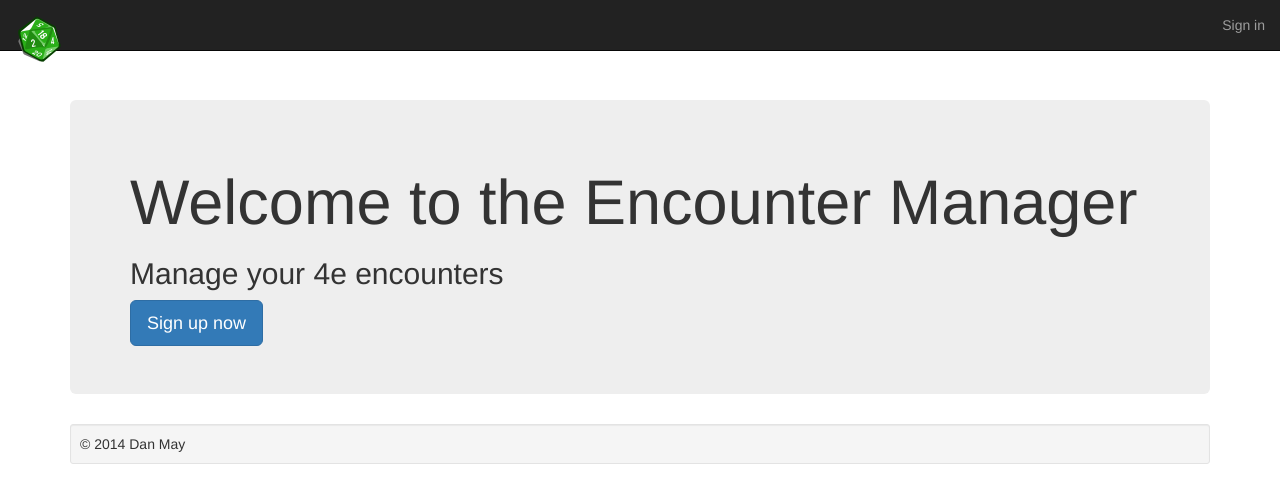
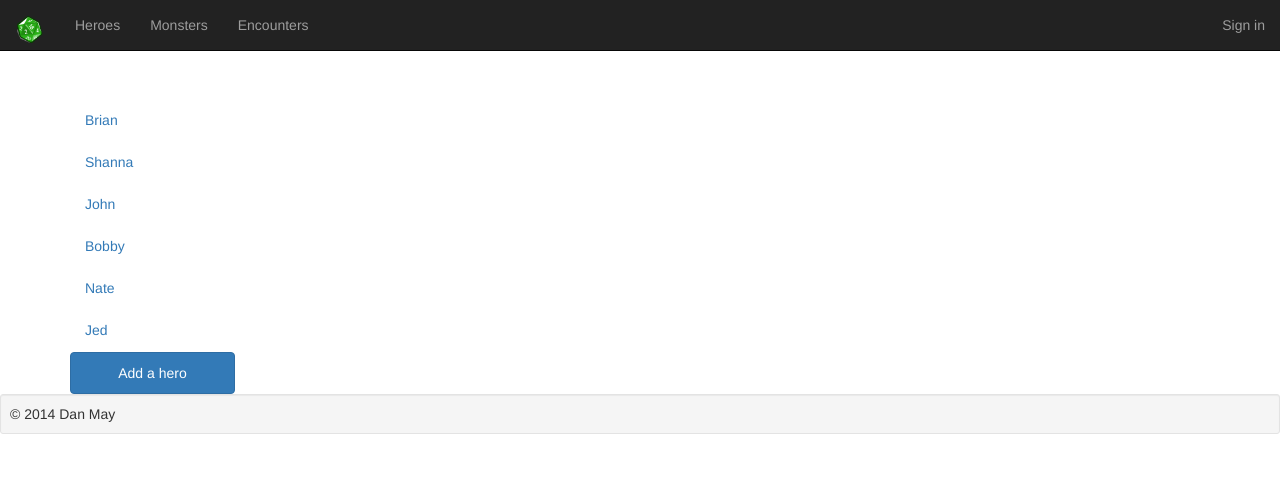
Before and after one commit to DanMayhem/einit, a Flask app: page /home in a window 1280 px wide. Shown: the top 503 px of the page. Run offline with Flask 2, Linux system fonts and the light colour scheme; parts of the project's set-up code (start-up, migrations or seed data) failed here and were passed over; some libraries are stand-ins or nearby versions.

Commit message:
added heroes template

```diff
--- a/einit/__init__.py
+++ b/einit/__init__.py
@@ -40,8 +40,9 @@ import einit.user_support
 #register static routes
 @app.route('/')
 @app.route('/index')
-@app.route('/home')
 def index():
+  if flask.ext.login.current_user.is_authenticated():
+    return flask.redirect(flask.url_for('home'))
   return flask.render_template("index.html")
 
 #user routes
@@ -93,3 +94,8 @@ def signin():
 def signout():
     flask.ext.login.logout_user()
     return flask.redirect(flask.url_for("index"))
+
+@app.route("/home")
+@flask.ext.login.login_required
+def home():
+  return flask.render_template("heroes.html")
--- a/einit/models.py
+++ b/einit/models.py
@@ -126,3 +126,6 @@ class AnonymousUser(User):
 
   def get_name(self):
     return 'Anonymous'
+
+class HeroModel(my_db.Model):
+  __tablename__='heroes'
--- a/einit/templates/base.html
+++ b/einit/templates/base.html
@@ -22,6 +22,8 @@
   {% block main_content %}
   {% endblock %}
 
+</div>
+
   {% block footer %}
     {% include "footer.html" ignore missing %}
   {% endblock %}
--- /dev/null
+++ b/einit/templates/heroes.html
@@ -0,0 +1,17 @@
+{% extends "base.html" %}
+{% import "util.html" as util %}
+{% block main_content %}
+<div class="row">
+  <div class="col-sm-2">
+    <ul class="nav nav-pills nav-stacked">
+      <!--add list item for each hero-->
+    <li>{{util.build_link("Brian")}}</li>
+    <li>{{util.build_link("Shanna")}}</li>
+    <li>{{util.build_link("John")}}</li>
+    <li>{{util.build_link("Bobby")}}</li>
+    <li>{{util.build_link("Nate")}}</li>
+    <li>{{util.build_link("Jed")}}</li>
+    <li>{{util.build_link("Add a hero","#","btn btn-primary")}}</li>
+  </div>
+</div>
+{% endblock %}
--- a/einit/templates/navbar.html
+++ b/einit/templates/navbar.html
@@ -4,14 +4,19 @@
     <div class="navbar-header">
       <a href="{{url_for('index')}}" class="navbar-brand">
         <img src="{{url_for('static',filename='images/d20.png')}}"
-            height="50"
-            width="50"
-            class='img-responsive'
+            height="30"
+            width="30"
+            class=='img-responsive'
             alt='Logo'
         />
       </a>
     </div>
     <ul class="nav navbar-nav">
+      {% if current_user.is_authenticated %}
+      <li>{{util.build_link('Heroes')}}</li>
+      <li>{{util.build_link('Monsters')}}</li>
+      <li>{{util.build_link('Encounters')}}</li>
+      {% endif %}
     </ul>
     <ul class="nav navbar-nav navbar-right">
       {% if current_user.is_authenticated() == True %}
--- a/einit/templates/util.html
+++ b/einit/templates/util.html
@@ -3,9 +3,5 @@
 {%- endmacro %}
 
 {% macro gravatar_small(c) -%}
-  {% if config['DEBUG'] == True  %}
-    <img src="https://www.gravatar.com/avatar/{{c.get_gravatar_hash()}}?s=40&d=retro" alt="avatar" height="40" width="40" class="img-rounded" />
-  {% else %}
-    <img src="https://www.gravatar.com/avatar/{{c.get_gravatar_hash()}}?s=40&d={{url_for('static',filename='images/d20.png',_external=True)}}" alt="avatar" height="40" width="40" class="img-rounded" />
-  {% endif %}
+  <img src="https://www.gravatar.com/avatar/{{c.get_gravatar_hash()}}?s=30&d=retro" alt="avatar" xheight="35" xwidth="35" class="img-rounded" />
 {%- endmacro %}
```
